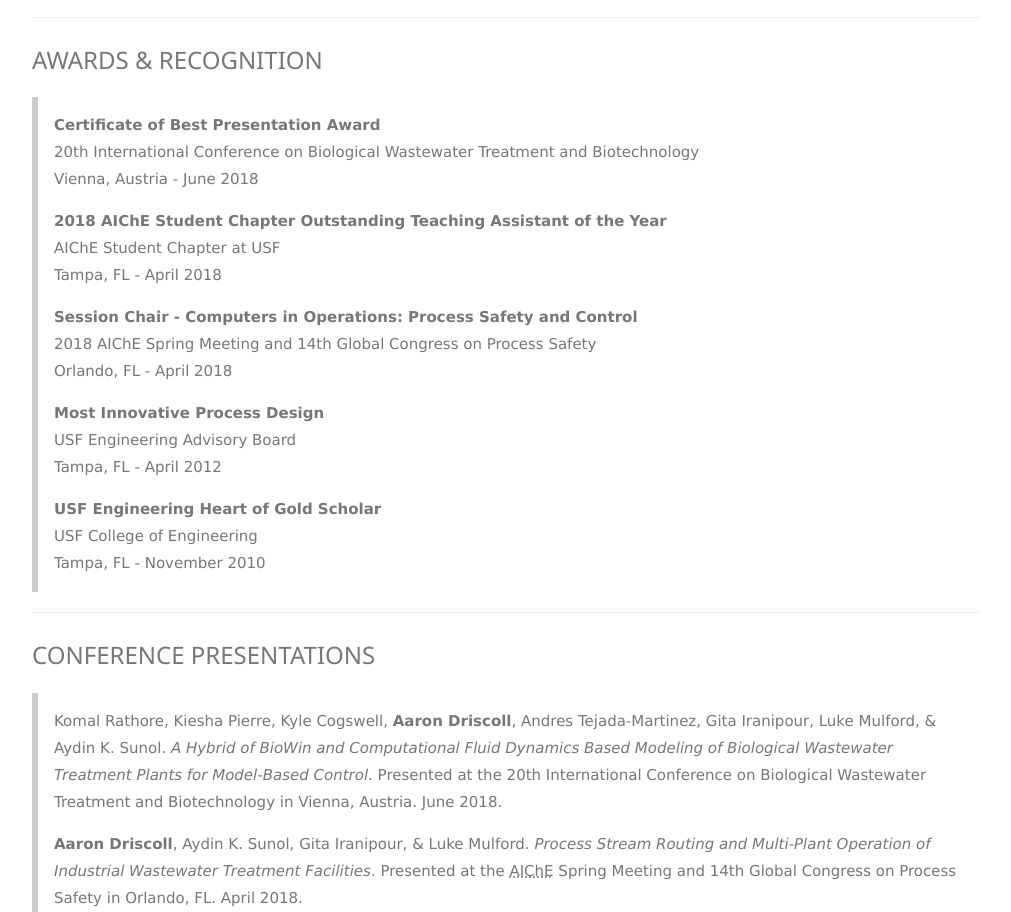
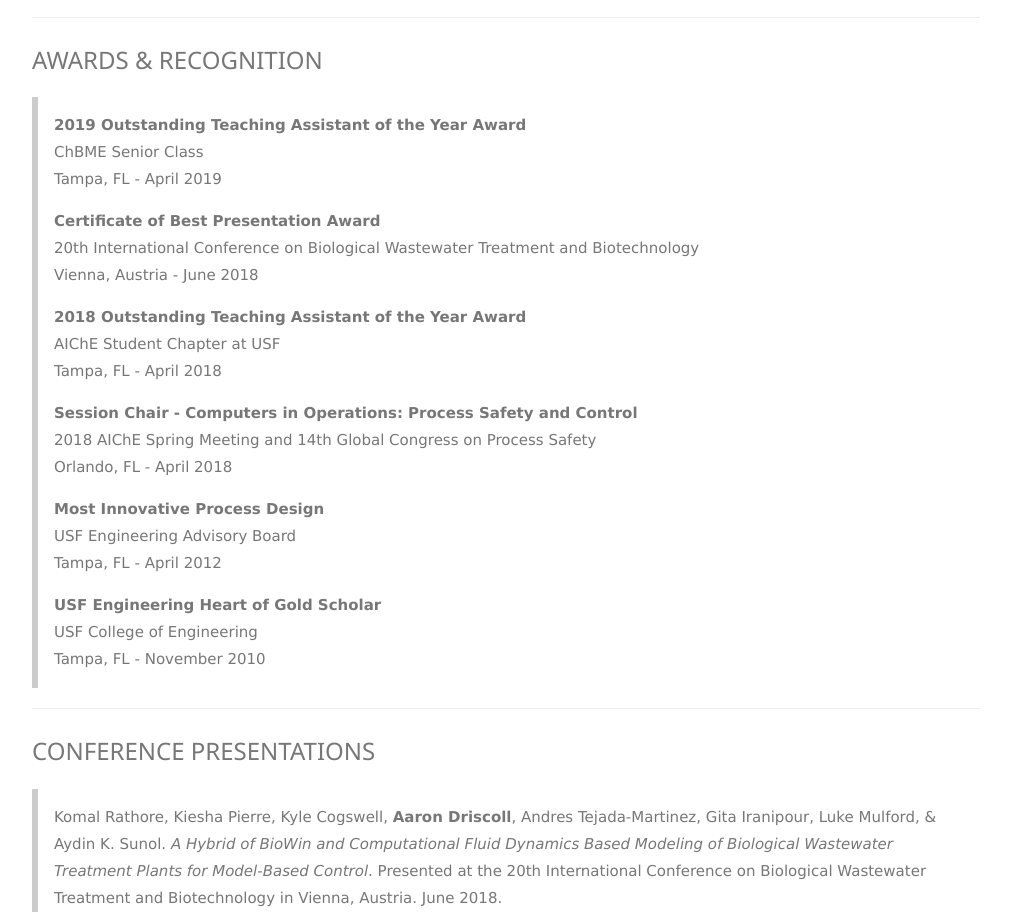
Before and after one commit to adriscol/adriscol.github.io, a plain HTML site: page curriculum-vitae.htm in a window 1280 px wide. Shown: the part 1845-2757 px from the top of the page, without its empty margins (134-1145 px from the left). Drawn offline with nearby package versions, Linux system fonts and the light colour scheme.

Commit message:
Update curriculum-vitae.htm
Added 2019 TA Award

```diff
--- a/curriculum-vitae.htm
+++ b/curriculum-vitae.htm
@@ -119,12 +119,17 @@
   <h3>AWARDS &amp; RECOGNITION</h3>
   <div class="w3-panel w3-leftbar">
     <p>
+      <b>2019 Outstanding Teaching Assistant of the Year Award</b><br>
+      ChBME Senior Class<br>
+      Tampa, FL - April 2019
+    </p>
+    <p>
       <b>Certificate of Best Presentation Award</b><br>
       20th International Conference on Biological Wastewater Treatment and Biotechnology<br>
       Vienna, Austria - June 2018
     </p>
     <p>
-      <b>2018 AIChE Student Chapter Outstanding Teaching Assistant of the Year</b><br>
+      <b>2018 Outstanding Teaching Assistant of the Year Award</b><br>
       AIChE Student Chapter at USF<br>
       Tampa, FL - April 2018
     </p>
```
